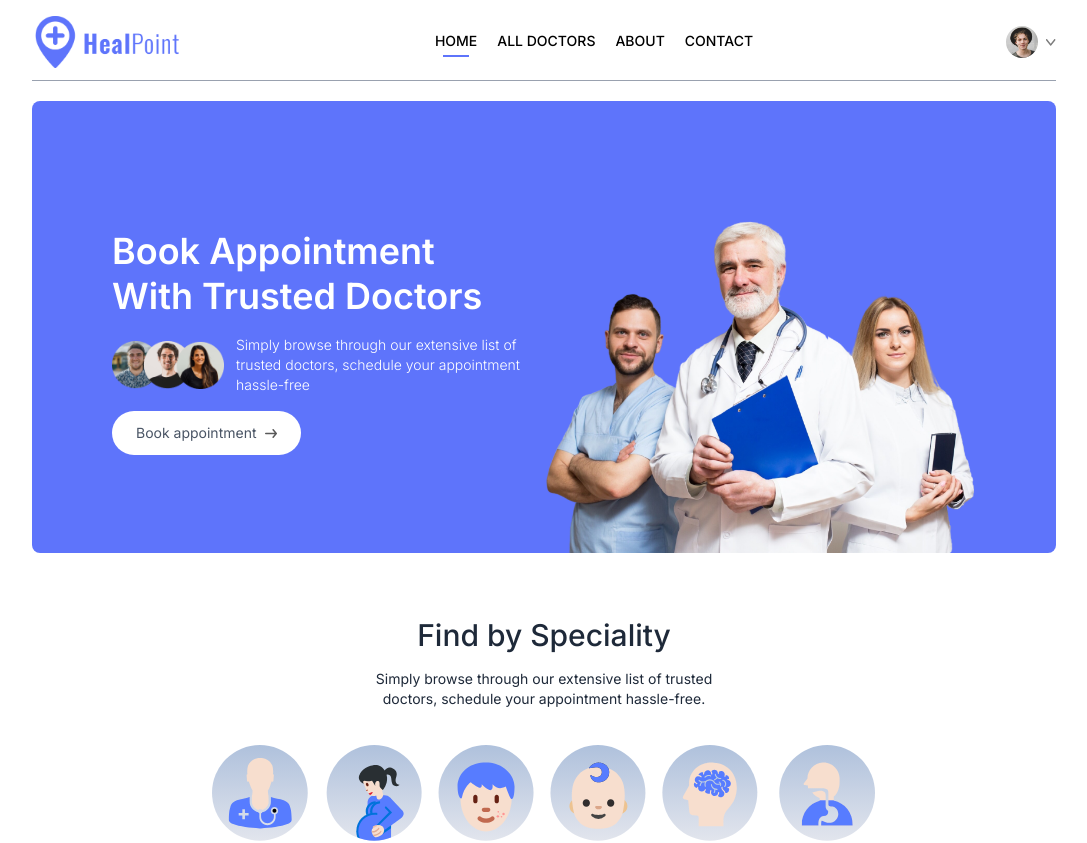
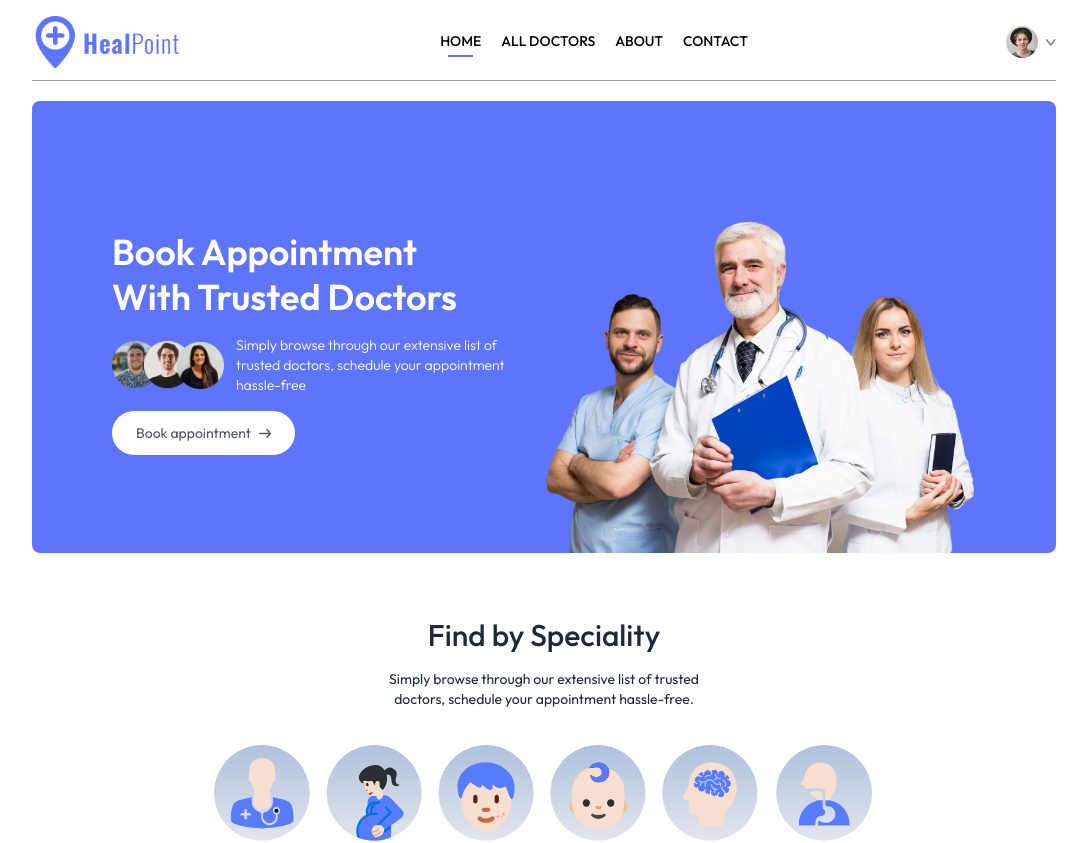
Before and after one commit to emirozder/doctor-booking-mern, a React (Vite) app in the folder frontend/: page / in a window 1280 px wide. Shown: the top 843 px of the page, without its empty margins (96-1183 px from the left). Built offline with nearby package versions, Linux system fonts and the light colour scheme.

Commit message:
refactor: font has been changed to outfit

```diff
--- a/frontend/src/App.jsx
+++ b/frontend/src/App.jsx
@@ -13,7 +13,7 @@
 
 const App = () => {
   return (
-    <div className="mx-4 sm:mx-[10%] font-inter">
+    <div className="mx-4 sm:mx-[10%] font-outfit">
       <Navbar />
       <Routes>
         <Route path="/" element={<Home />} />
--- a/frontend/src/index.css
+++ b/frontend/src/index.css
@@ -1,4 +1,4 @@
-@import url("https://fonts.googleapis.com/css2?family=Inter:ital,opsz,wght@0,14..32,100..900;1,14..32,100..900&display=swap");
+@import url("https://fonts.googleapis.com/css2?family=Outfit:wght@100..900&display=swap");
 @import "tailwindcss";
 
 .active hr {
@@ -11,7 +11,7 @@
 
 @theme {
   --color-primary: #5e74fb;
-  --font-inter: "Inter", "sans-serif";
+  --font-outfit: "Outfit", "sans-serif";
   --grid-template-columns-auto: repeat(auto-fill, minmax(230px, 1fr));
 }
 
```
